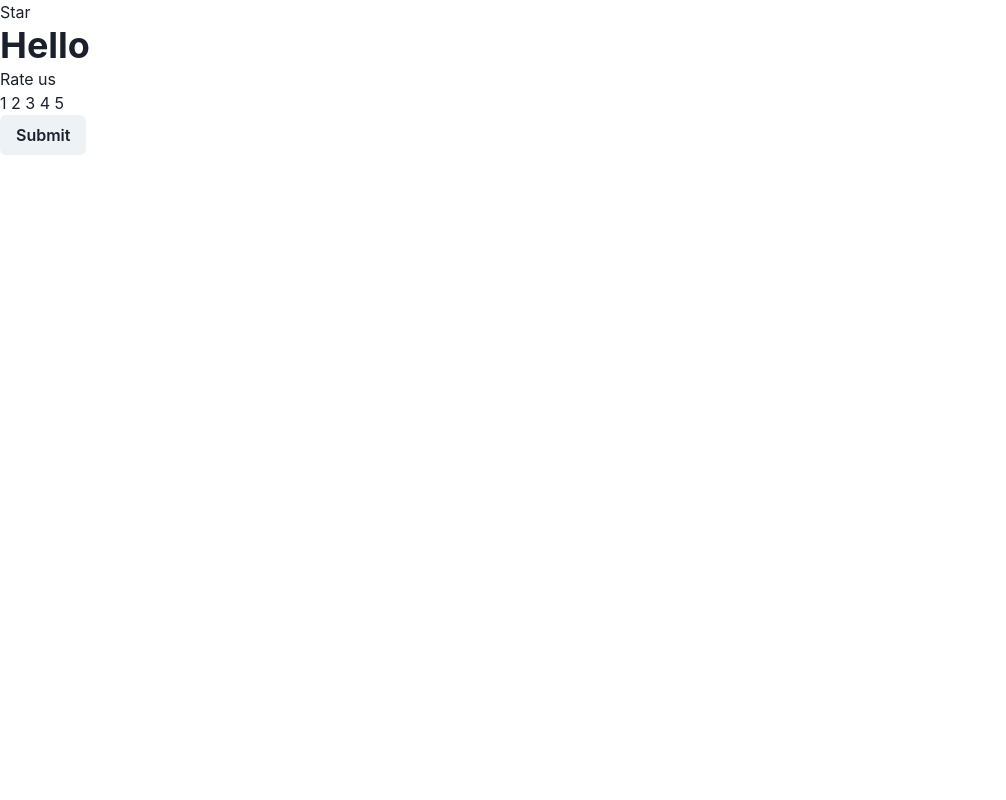
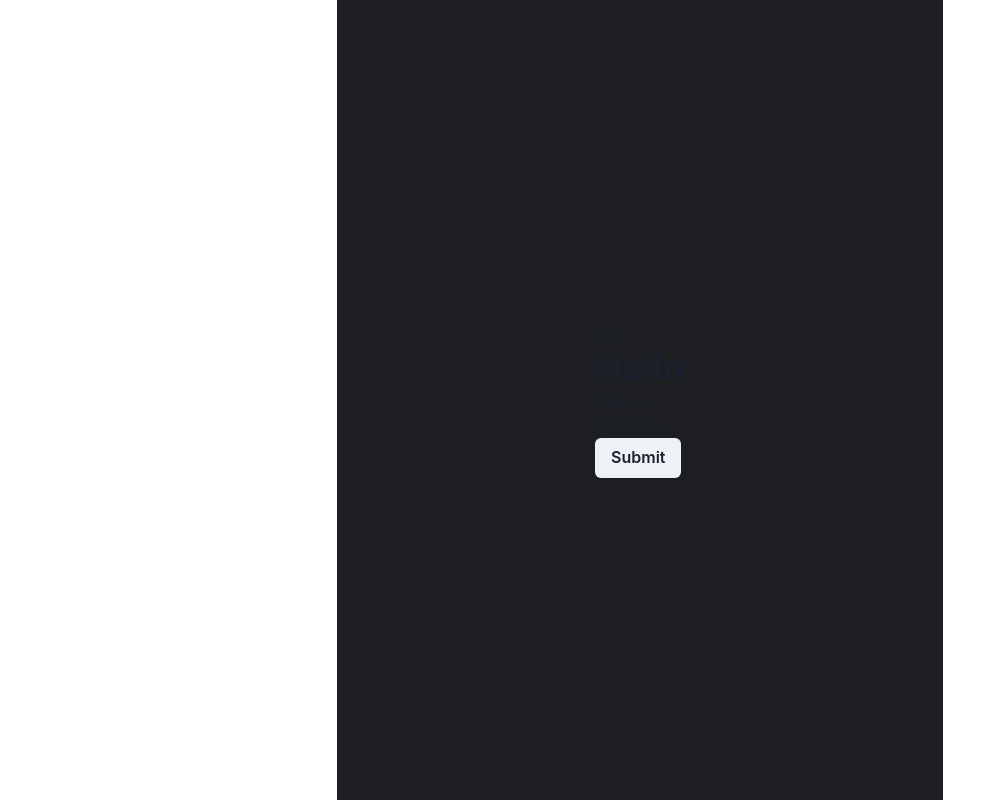
Before and after one commit to a-zajonc/interactive-rating-component, a React (Create React App) app: page / in a window 1280 px wide. Shown: the whole page, without its empty margins (0-1006 px from the left). Built offline with nearby package versions, Linux system fonts and the light colour scheme.

Commit message:
Add Background Color and Website Height

```diff
--- a/src/App.js
+++ b/src/App.js
@@ -1,9 +1,11 @@
-import { ChakraProvider } from '@chakra-ui/react'
+import { ChakraProvider, Container } from '@chakra-ui/react'
 import { RatingComponent } from './Component/RatingComponent';
 
 function App() {
   return <ChakraProvider>
-    <RatingComponent />
+    <Container bgColor="#1C1E21" height="100vh" display='flex' justifyContent='center' alignItems='center'>
+      <RatingComponent />
+    </Container>
   </ChakraProvider>
 }
 
```
